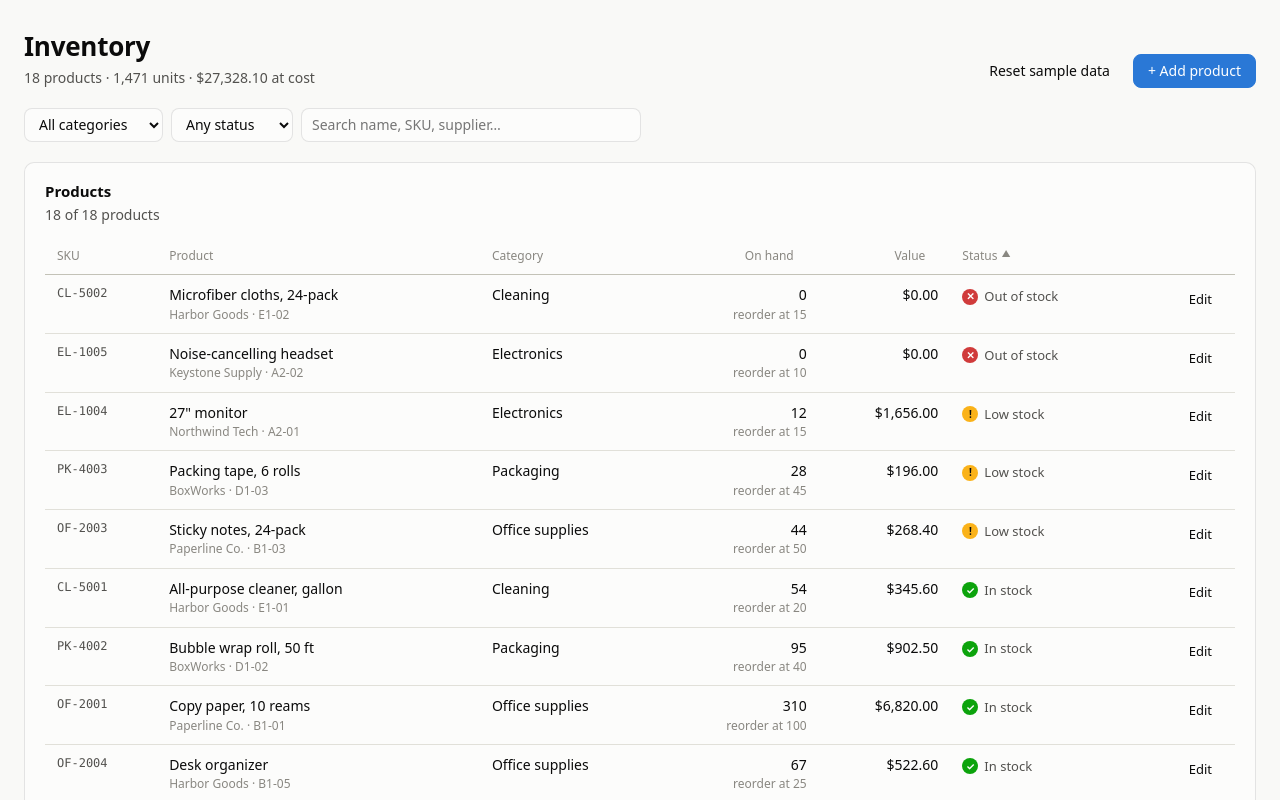
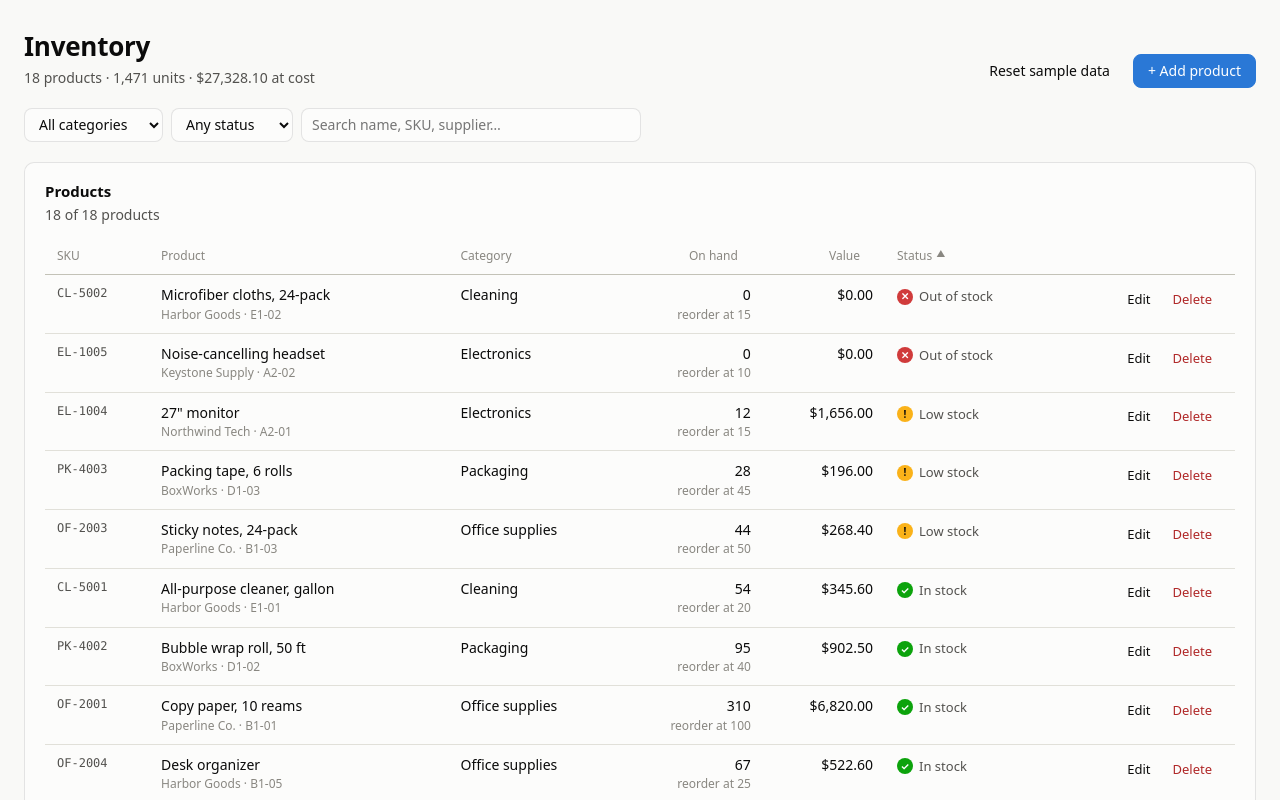
Before and after one commit to chukuwyemokumbor/inventory-management-dashboard, a React (Vite) app: page / in a window 1280 px wide. Shown: the top 800 px of the page. Built offline with nearby package versions, Linux system fonts and the light colour scheme.

Commit message:
Add product deletion with confirmation

```diff
--- a/src/App.css
+++ b/src/App.css
@@ -52,6 +52,9 @@
 .btn--ghost {
   background: transparent;
   border-color: transparent;
+}
+.btn--danger {
+  color: var(--critical-ink);
 }
 .btn--small {
   height: 28px;
--- a/src/components/InventoryTable.tsx
+++ b/src/components/InventoryTable.tsx
@@ -19,9 +19,10 @@ const COLUMNS: { key: SortKey; label: string; numeric?: boolean }[] = [
 interface Props {
   products: Product[]
   onEdit: (p: Product) => void
+  onDelete: (p: Product) => void
 }
 
-export function InventoryTable({ products, onEdit }: Props) {
+export function InventoryTable({ products, onEdit, onDelete }: Props) {
   const [sort, setSort] = useState<{ key: SortKey; dir: 1 | -1 }>({ key: 'status', dir: 1 })
 
   const sorted = [...products].sort((a, b) => {
@@ -93,6 +94,14 @@ export function InventoryTable({ products, onEdit }: Props) {
                 <button type="button" className="btn btn--small btn--ghost" onClick={() => onEdit(p)}>
                   Edit
                 </button>
+                <button
+                  type="button"
+                  className="btn btn--small btn--ghost btn--danger"
+                  onClick={() => onDelete(p)}
+                  aria-label={`Delete ${p.name}`}
+                >
+                  Delete
+                </button>
               </td>
             </tr>
           ))}
--- a/src/data/useInventory.ts
+++ b/src/data/useInventory.ts
@@ -34,6 +34,7 @@ export function useInventory() {
       setProducts((prev) => [...prev, { ...input, id: crypto.randomUUID(), updatedAt: new Date().toISOString() }]),
     updateProduct: (id: string, input: ProductInput) =>
       setProducts((prev) => prev.map((p) => (p.id === id ? { ...p, ...input, updatedAt: new Date().toISOString() } : p))),
+    deleteProduct: (id: string) => setProducts((prev) => prev.filter((p) => p.id !== id)),
     resetData: () => setProducts(createSampleProducts()),
   }
 }
--- a/src/pages/Dashboard.tsx
+++ b/src/pages/Dashboard.tsx
@@ -30,6 +30,10 @@ export function Dashboard() {
   }, [inv.products, query, category, status])
 
   const isFiltered = query !== '' || category !== 'all' || status !== 'all'
+
+  function handleDelete(p: Product) {
+    if (confirm(`Delete ${p.name} (${p.sku})? This can't be undone.`)) inv.deleteProduct(p.id)
+  }
 
   function clearFilters() {
     setQuery('')
@@ -92,7 +96,11 @@ export function Dashboard() {
         <p className="card__sub">
           {visible.length} of {inv.products.length} products
         </p>
-        <InventoryTable products={visible} onEdit={(product) => setDialog({ kind: 'edit', product })} />
+        <InventoryTable
+          products={visible}
+          onEdit={(product) => setDialog({ kind: 'edit', product })}
+          onDelete={handleDelete}
+        />
       </section>
 
       {dialog?.kind === 'add' && (
```
